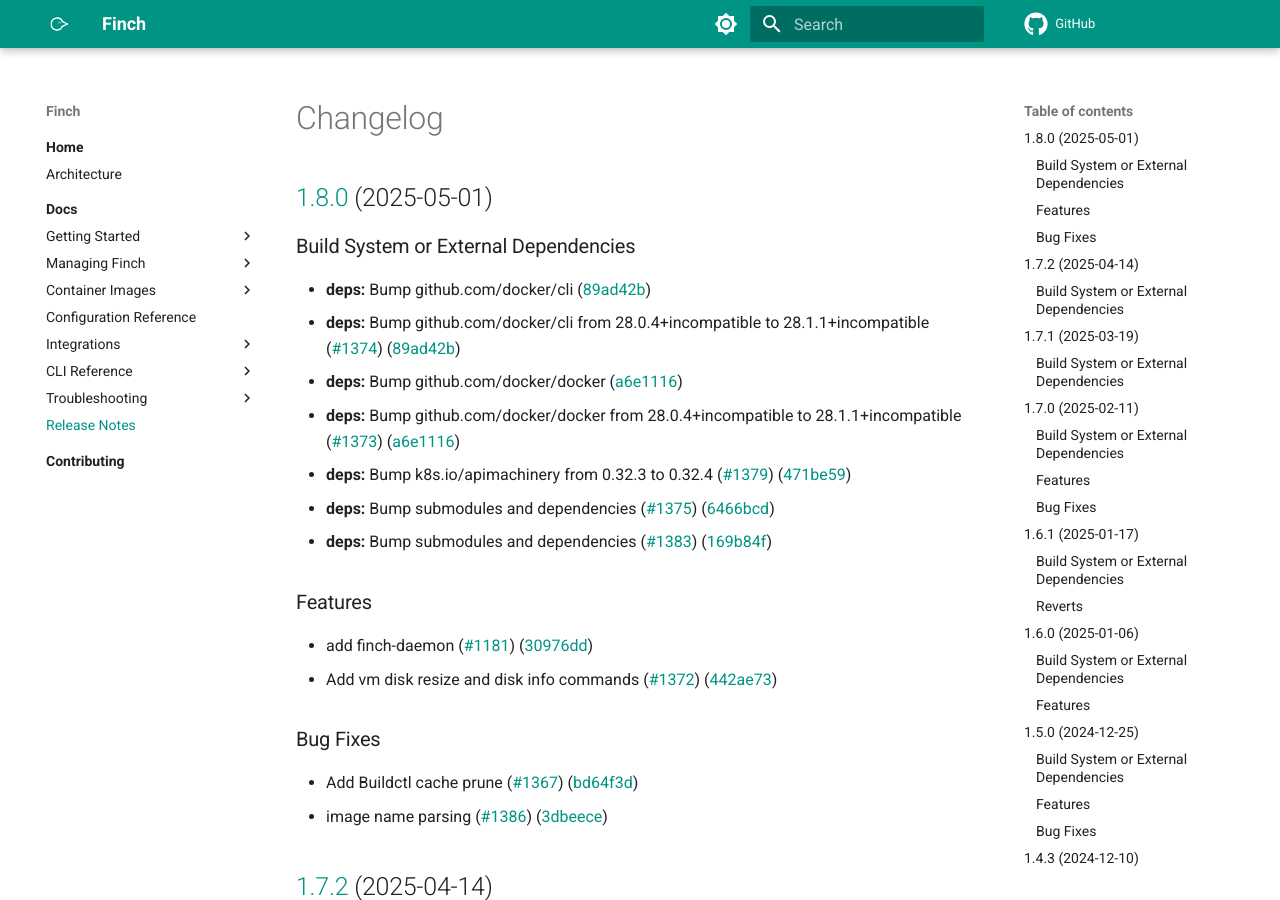
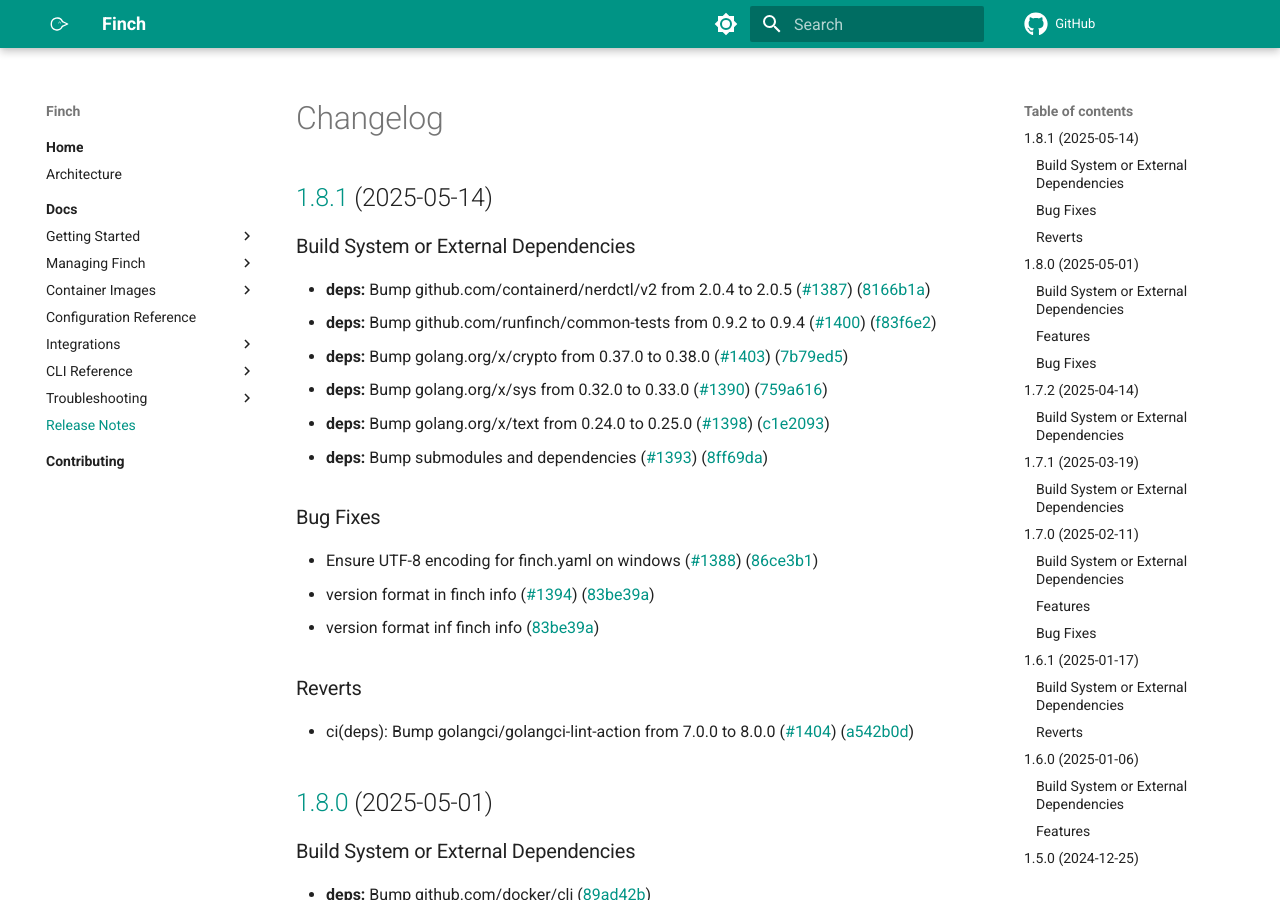
Before and after one commit to runfinch/finch-website, an MkDocs documentation site: the page built from docs/docs/changelog.md, in a window 1280 px wide and 900 px high. Built offline with MkDocs 1.6.1 and Material for MkDocs 9.7.7, drawn with Linux system fonts in a browser that asks for light colours; comment, search, counter and statistics services are not loaded.

Commit message:
[create-pull-request] automated change
Signed-off-by: github-actions[bot] <41898282+github-actions[bot]@users.noreply.github.com>

```diff
--- a/docs/docs/changelog.md
+++ b/docs/docs/changelog.md
@@ -1,4 +1,28 @@
 # Changelog
+
+## [1.8.1](https://github.com/runfinch/finch/compare/v1.8.0...v1.8.1) (2025-05-14)
+
+
+### Build System or External Dependencies
+
+* **deps:** Bump github.com/containerd/nerdctl/v2 from 2.0.4 to 2.0.5 ([#1387](https://github.com/runfinch/finch/issues/1387)) ([8166b1a](https://github.com/runfinch/finch/commit/8166b1a7bff207e546094f1f0cbcb6af0886ddc8))
+* **deps:** Bump github.com/runfinch/common-tests from 0.9.2 to 0.9.4 ([#1400](https://github.com/runfinch/finch/issues/1400)) ([f83f6e2](https://github.com/runfinch/finch/commit/f83f6e2786cfb205ba71172afcd54ae9b4c65bac))
+* **deps:** Bump golang.org/x/crypto from 0.37.0 to 0.38.0 ([#1403](https://github.com/runfinch/finch/issues/1403)) ([7b79ed5](https://github.com/runfinch/finch/commit/7b79ed5b9dc4b08ee1897ff1e29f45491c2f7455))
+* **deps:** Bump golang.org/x/sys from 0.32.0 to 0.33.0 ([#1390](https://github.com/runfinch/finch/issues/1390)) ([759a616](https://github.com/runfinch/finch/commit/759a616e65f955608f8b4b30f68ff892aa5e8572))
+* **deps:** Bump golang.org/x/text from 0.24.0 to 0.25.0 ([#1398](https://github.com/runfinch/finch/issues/1398)) ([c1e2093](https://github.com/runfinch/finch/commit/c1e209373313be9b93336804c31d4777e62765d7))
+* **deps:** Bump submodules and dependencies ([#1393](https://github.com/runfinch/finch/issues/1393)) ([8ff69da](https://github.com/runfinch/finch/commit/8ff69dae29454bda44db2b06d593640f90f8e782))
+
+
+### Bug Fixes
+
+* Ensure UTF-8 encoding for finch.yaml on windows ([#1388](https://github.com/runfinch/finch/issues/1388)) ([86ce3b1](https://github.com/runfinch/finch/commit/86ce3b178079a01d0eeb56f45e83c9b4319a602b))
+* version format in finch info ([#1394](https://github.com/runfinch/finch/issues/1394)) ([83be39a](https://github.com/runfinch/finch/commit/83be39a68d104b71a83623aac8ce3319a389515a))
+* version format inf finch info ([83be39a](https://github.com/runfinch/finch/commit/83be39a68d104b71a83623aac8ce3319a389515a))
+
+
+### Reverts
+
+* ci(deps): Bump golangci/golangci-lint-action from 7.0.0 to 8.0.0 ([#1404](https://github.com/runfinch/finch/issues/1404)) ([a542b0d](https://github.com/runfinch/finch/commit/a542b0dedeb3db1bc6cb6d6086a225008e26de28))
 
 ## [1.8.0](https://github.com/runfinch/finch/compare/v1.7.2...v1.8.0) (2025-05-01)
 
```
